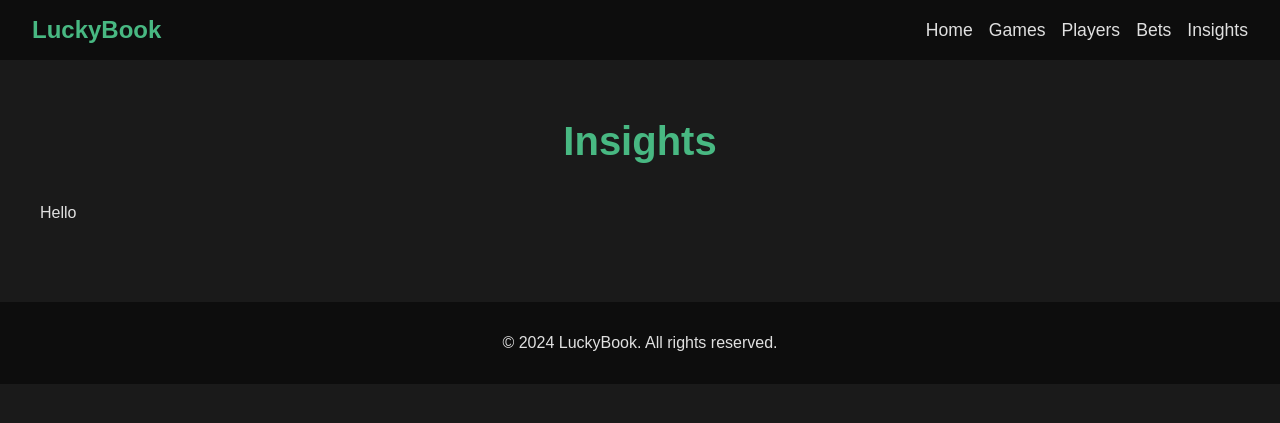
After one commit to trucdg/cs412-final-project, a Django app: page /insights/ in a window 1280 px wide. The commit adds this page. Shown: the top 423 px of the page. Run offline with Django 5.2, Linux system fonts and the light colour scheme.

Commit message:
set up insights page

```diff
--- /dev/null
+++ b/my_book/templates/insights/insights_page.html
@@ -0,0 +1,8 @@
+{% extends 'my_book/base.html' %}
+
+{% block content %}
+    <div class="container">
+        <h1 class="page-title">Insights</h1>
+        <p>Hello</p>
+    </div>
+{% endblock %}
--- a/my_book/templates/my_book/base.html
+++ b/my_book/templates/my_book/base.html
@@ -19,6 +19,7 @@
                 <li><a href="{% url 'game-list' %}">Games</a></li>
                 <li><a href="{% url 'player-list' %}">Players</a></li>
                 <li><a href="{% url 'bet-list' %}">Bets</a></li>
+                <li><a href="{% url 'insights' %}">Insights</a></li>
             </ul>
         </nav>
     </header>
--- a/my_book/urls.py
+++ b/my_book/urls.py
@@ -10,11 +10,11 @@ from .views import (
     GameUpdateView,
     GameDeleteView,
     BetListView,
-    BetDetailView,
     BetCreateView,
     BetUpdateView,
     BetDeleteView,
     CalculatePayoutView,
+    InsightsView,
 )
 
 urlpatterns = [
@@ -35,10 +35,11 @@ urlpatterns = [
     path("games/<int:pk>/delete/", GameDeleteView.as_view(), name="game-delete"),
     # Bet URLs
     path("bets/", BetListView.as_view(), name="bet-list"),
-    path("bets/<int:pk>/", BetDetailView.as_view(), name="bet-detail"),
     path("bets/add/", BetCreateView.as_view(), name="bet-create"),
     path("bets/<int:pk>/edit/", BetUpdateView.as_view(), name="bet-update"),
     path("bets/<int:pk>/delete/", BetDeleteView.as_view(), name="bet-delete"),
     # Calculate Payout
     path("calculate-payout/", CalculatePayoutView.as_view(), name="calculate-payout"),
+    # Insights page
+    path("insights/", InsightsView.as_view(), name="insights"),
 ]
--- a/my_book/views.py
+++ b/my_book/views.py
@@ -499,12 +499,6 @@ class BetListView(ListView):
         return ""
 
 
-class BetDetailView(DetailView):
-    model = Bet
-    template_name = "bets/bet_detail.html"
-    context_object_name = "bet"
-
-
 class BetUpdateView(UpdateView):
     model = Bet
     template_name = "bets/bet_form.html"
@@ -551,3 +545,7 @@ class CalculatePayoutView(View):
 
         # Redirect back to the bet list page
         return redirect("bet-list")
+
+
+class InsightsView(TemplateView):
+    template_name = "insights/insights_page.html"
```
Also changed, not shown: db.sqlite3.
